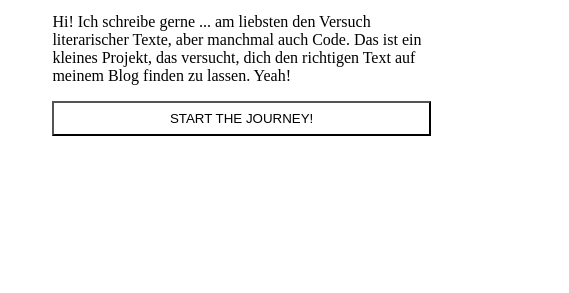
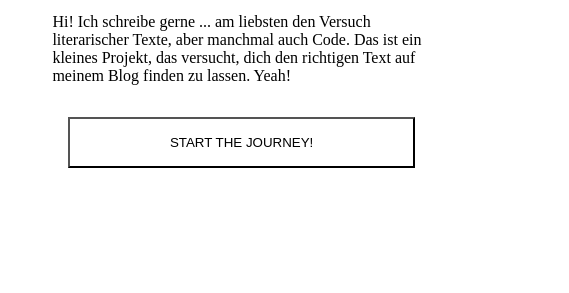
Before and after one commit to Himynameismarco/waslesen, a plain HTML site: page index.html in a window 1280 px wide. Both pictures are taken after a click on the button "START THE JOURNEY!". Shown: the part 225-518 px from the top of the page, 0-569 px from the left. Drawn offline with Linux system fonts and the light colour scheme; grey boxes are pictures that could not be loaded.

Commit message:
Added ability to play sounds and change button style via JS, sound wasn't added because I am not sure, if I am allowed to use it

```diff
--- a/index.html
+++ b/index.html
@@ -41,7 +41,7 @@ header(“Location:$redirect”); } }
   <div class="item">
     <h1>Was lesen?</h1>
     <p>Hi! Ich schreibe gerne ... am liebsten den Versuch literarischer Texte, aber manchmal auch Code. Das ist ein kleines Projekt, das versucht, dich den richtigen Text auf meinem Blog finden zu lassen. Yeah!</p>
-    <button id="StartJourneyButton">START THE JOURNEY!</button>
+    <button id="StartJourneyButton" class="StartJourneyButton">START THE JOURNEY!</button>
   </div>
   <div class="item-double">
     <img alt="Roller Coaster?" src="res/Bild_2.jpg">
--- a/script.js
+++ b/script.js
@@ -1,4 +1,16 @@
 console.log("Hello world!");
 
 const startJourneyButton = document.querySelector('#StartJourneyButton');
-startJourneyButton.onclick = () => alert("Suuuuuper! ... also fast ... Die App ist leider noch nicht fertig. Aber schick mir gerne ein Mail :)");
+startJourneyButton.onclick = () => startJourney();
+
+function startJourney() {
+  const ride = new Audio('res/ride.wav');
+  ride.play();
+  startJourneyButton.setAttribute('class', 'StartJourneyButtonPlaying');
+  setTimeout(function() { resetButton(); }, 2500);
+}
+
+function resetButton() {
+  startJourneyButton.setAttribute('class', 'StartJourneyButton');
+  alert("Die App ist leider noch nicht fertig.");
+}
--- a/style.css
+++ b/style.css
@@ -128,6 +128,20 @@ div {
   margin: 3px 3px 3px 3px;
 }
 
+.StartJourneyButton {
+  margin: 1rem;
+  padding: 1rem .5rem;
+  transition: all .07s ease;
+}
+
+.StartJourneyButtonPlaying {
+  margin: 1rem;
+  padding: 1rem .5rem;
+  transform: scale(1.1);
+  border-color: black;
+  box-shadow: 0 0 5rem black;
+}
+
 /* RESPONSIVE */
 @media (max-width: 850px) {
   .item-header-left {
```
Also changed, not shown: 1 other file.
